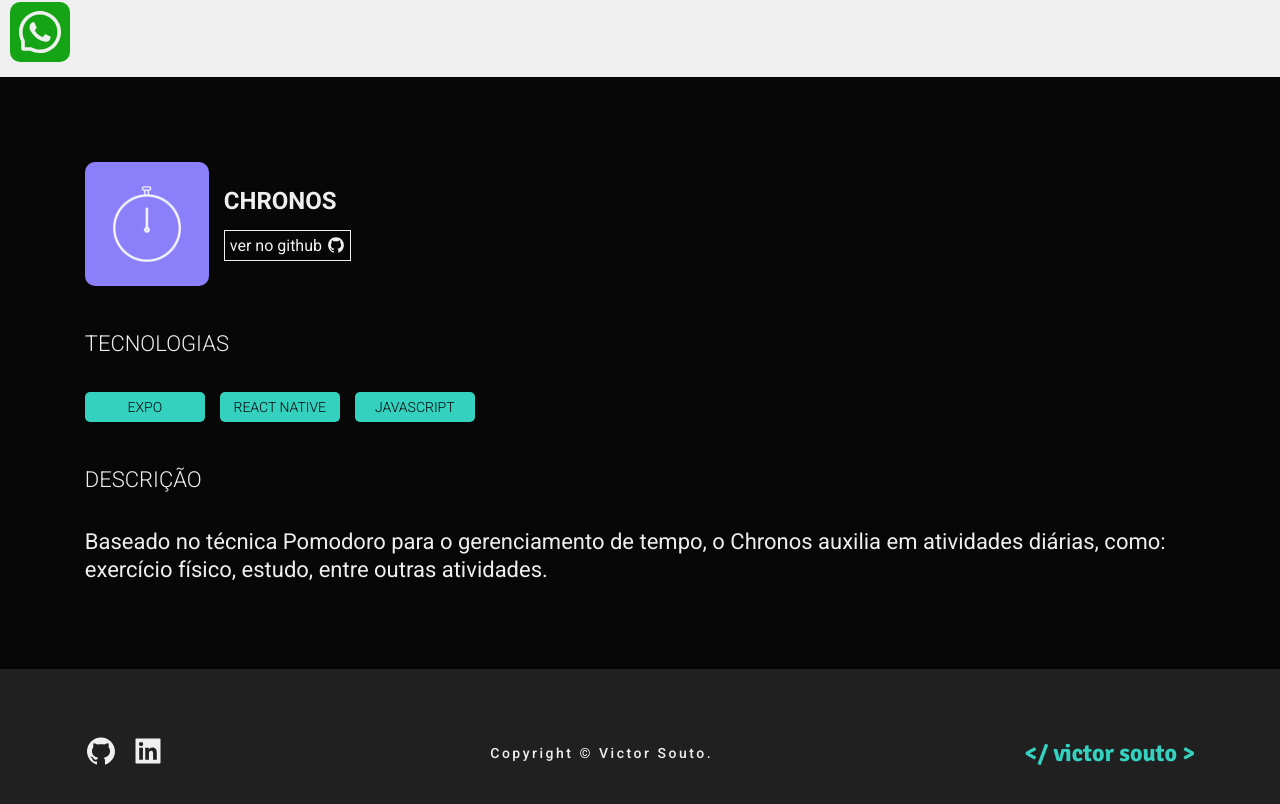
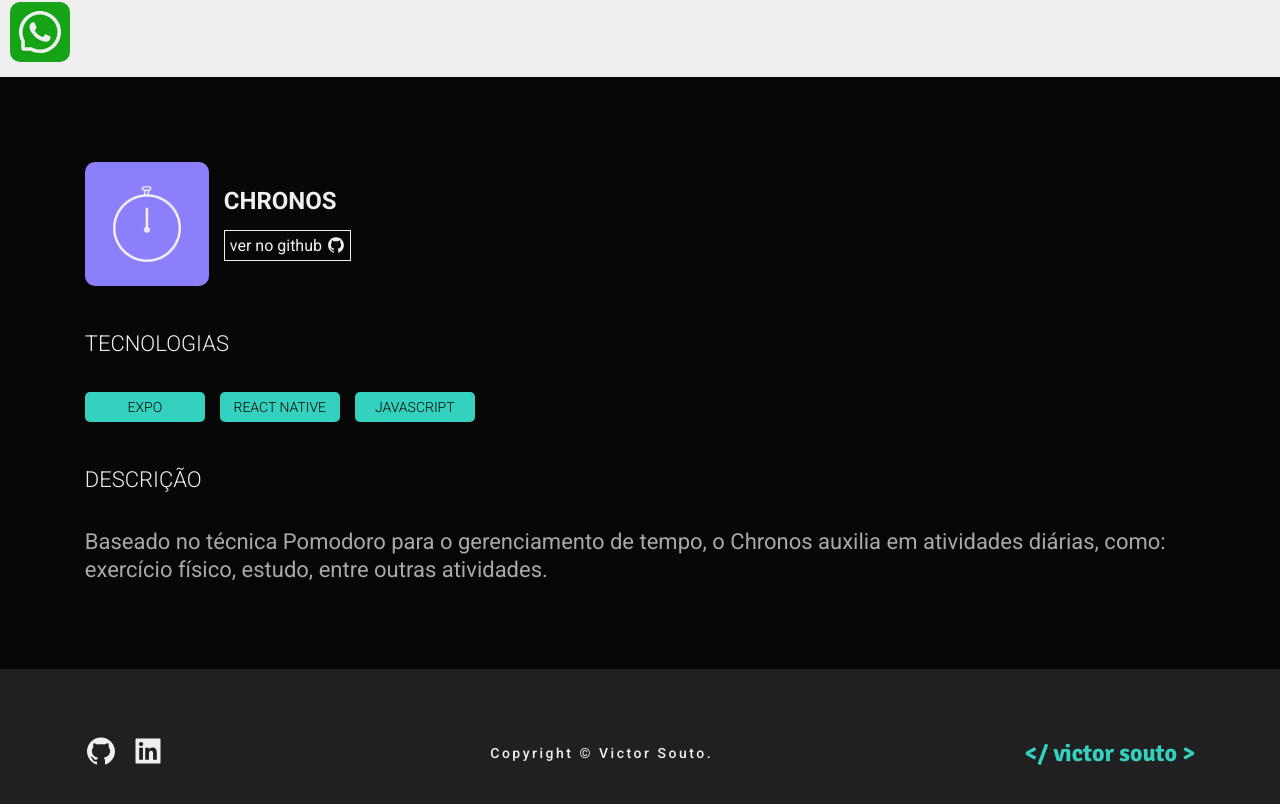
Before and after one commit to sudo-victor/portifolio, a Next.js app: page /projects/chronos in a window 1280 px wide. Shown: the part 723-1527 px from the top of the page. Built offline with nearby package versions, Linux system fonts and the light colour scheme.

Commit message:
style: description project color

```diff
--- a/src/components/DescriptionProject/description.module.scss
+++ b/src/components/DescriptionProject/description.module.scss
@@ -142,7 +142,7 @@ section.descriptionComponent {
     p {
       margin-top: 35px;
 
-      color: var(--white);
+      color: rgb(169, 169, 169);
       font-size: 22px;
       line-height: 28px;
     }
```
